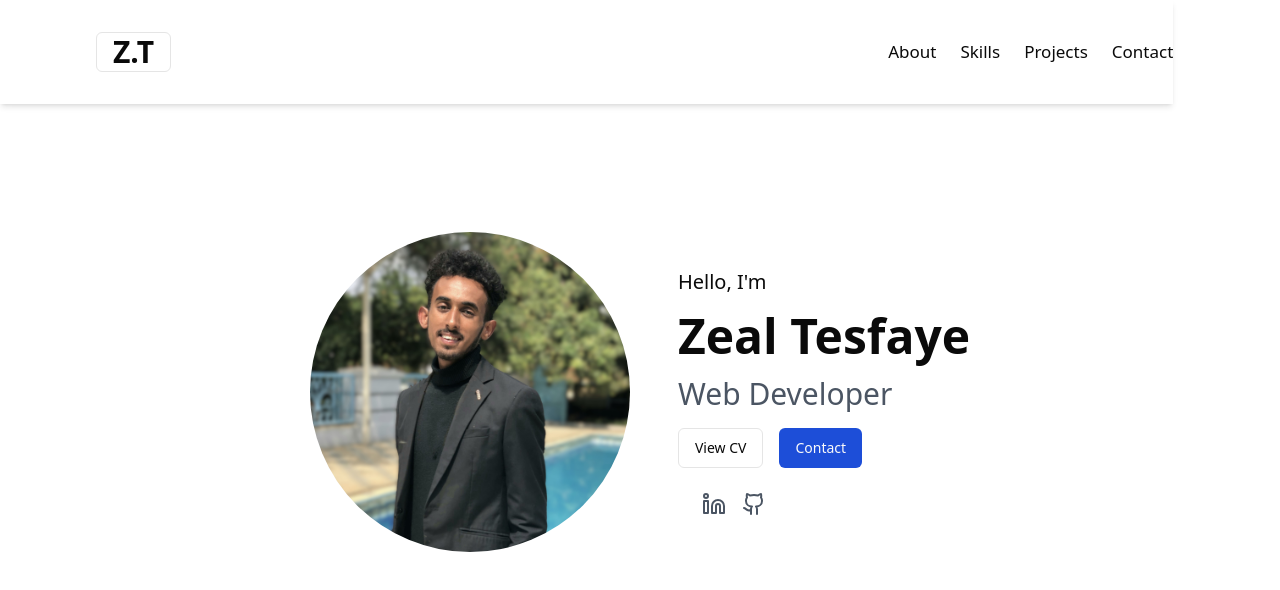
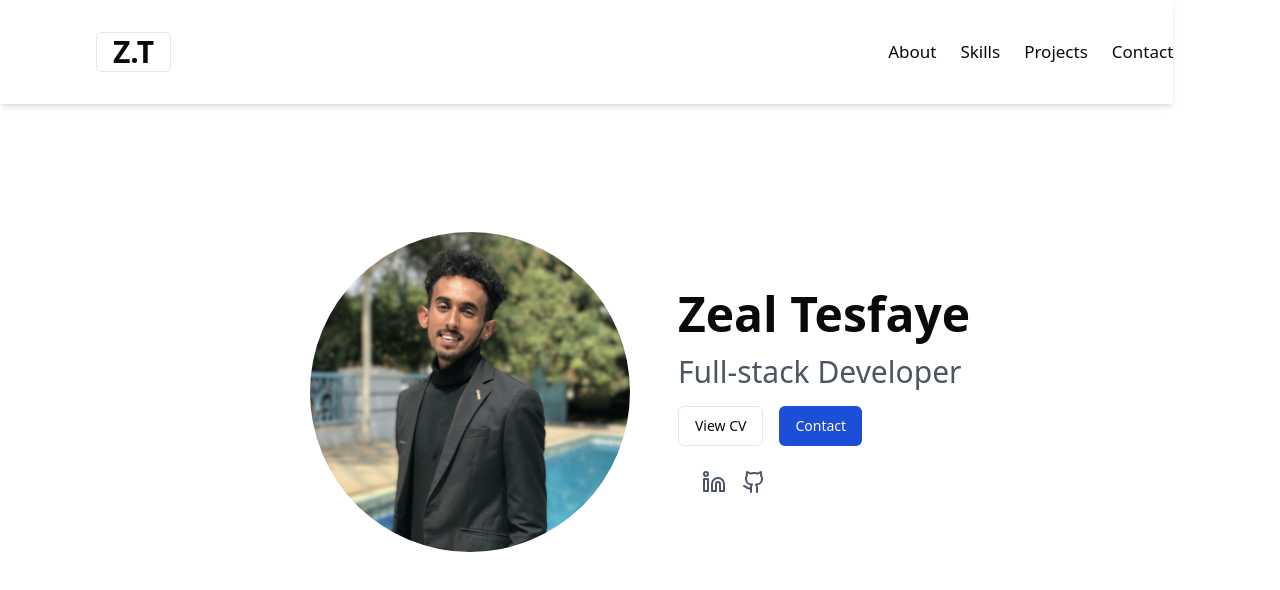
Before and after one commit to ZaelTesfaye/portfolio, a Next.js app: page / in a window 1280 px wide. Shown: the top 590 px of the page. Built offline with nearby package versions, Linux system fonts and the light colour scheme.

Commit message:
minor fixes

```diff
--- a/components/landing.jsx
+++ b/components/landing.jsx
@@ -24,9 +24,9 @@ export default function Landing() {
                     />
                 </div>
                 <div className="text-center md:text-left space-y-4">
-                    <p className="text-xl">Hello, I'm</p>
+
                     <h2 className="text-4xl md:text-5xl font-bold">Zeal Tesfaye</h2>
-                    <p className="text-2xl md:text-3xl text-gray-600">Web Developer</p>
+                    <p className="text-2xl md:text-3xl text-gray-600">Full-stack Developer</p>
                     <div className="flex justify-center md:justify-start space-x-4">
                         <Button className="hover:scale-110" variant="outline">
                             <a target={"_blank"}
```
